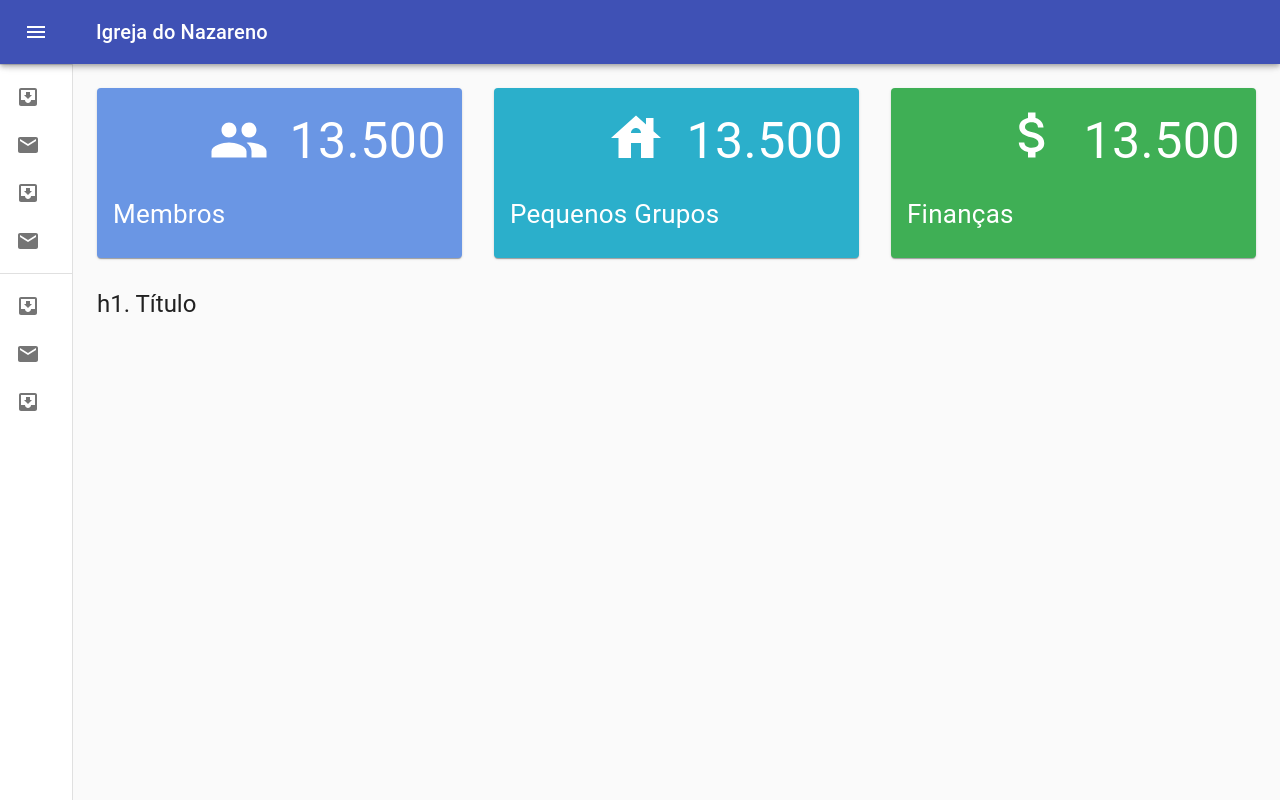
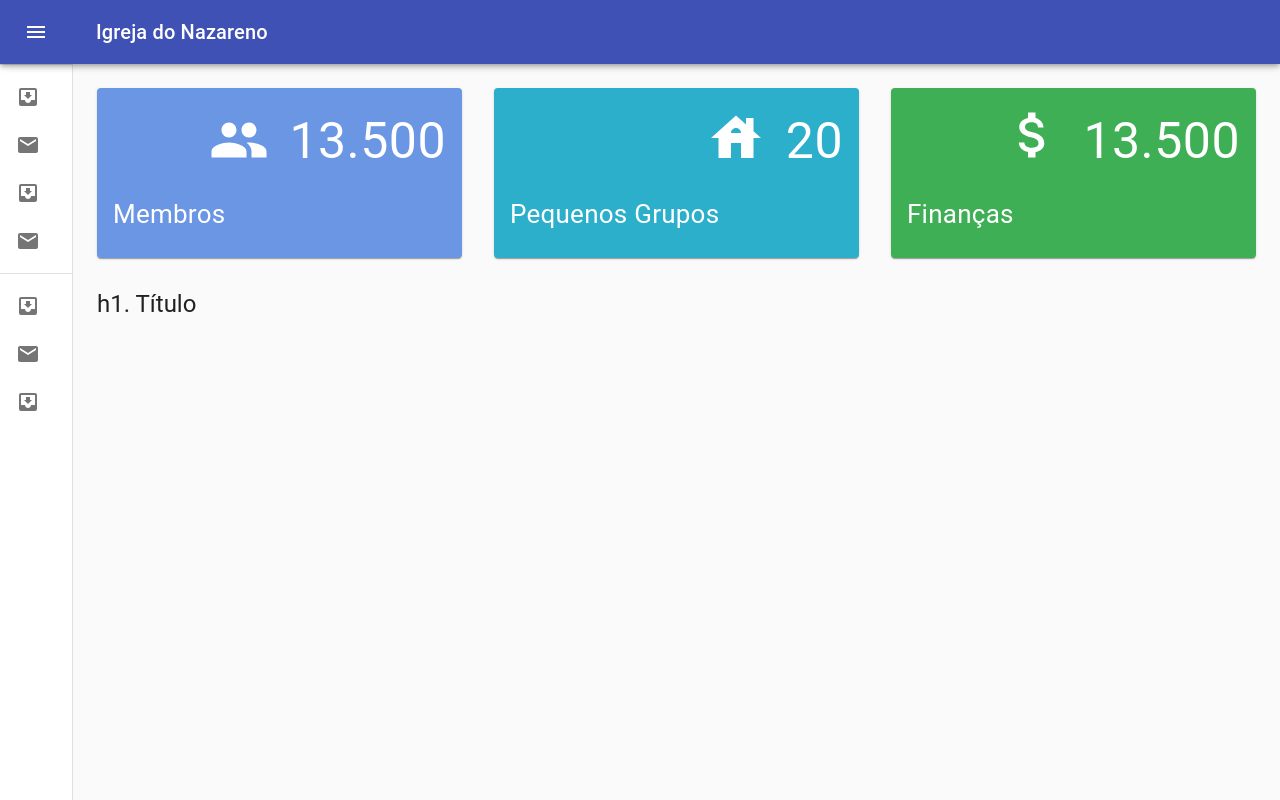
Before and after one commit to baltieri7/nazarenoweb, a React (Create React App) app: page / in a window 1280 px wide. Built offline with nearby package versions, Linux system fonts and the light colour scheme.

Commit message:
Numero de PG

```diff
--- a/src/components/card/PequenosGrupos.js
+++ b/src/components/card/PequenosGrupos.js
@@ -43,7 +43,7 @@ export default function SimpleCard() {
         <CardContent>
           <Typography className={classes.text}>
             <HouseIcon style={{ fontSize: 60 }} className={classes.icon} />
-            13.500
+            20
         </Typography>
           <Typography className={classes.subtext}>
             Pequenos Grupos
```
